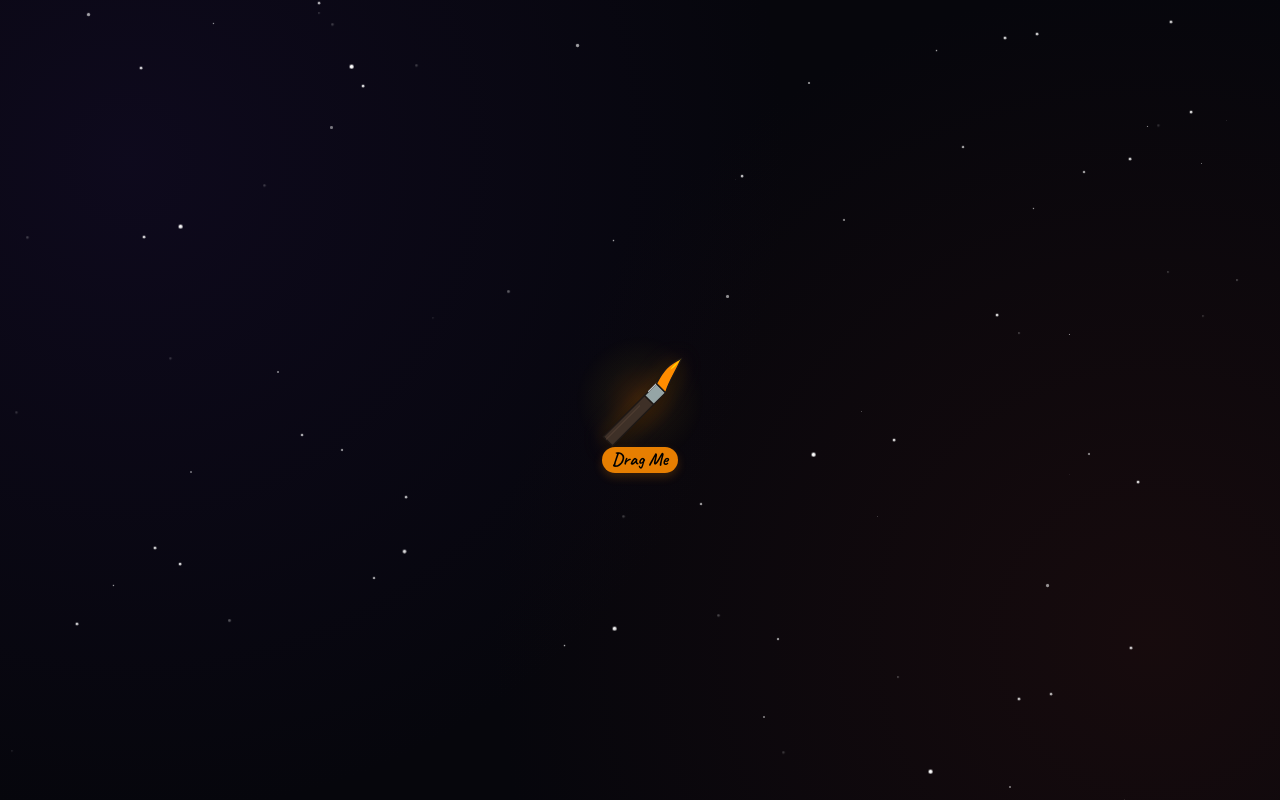
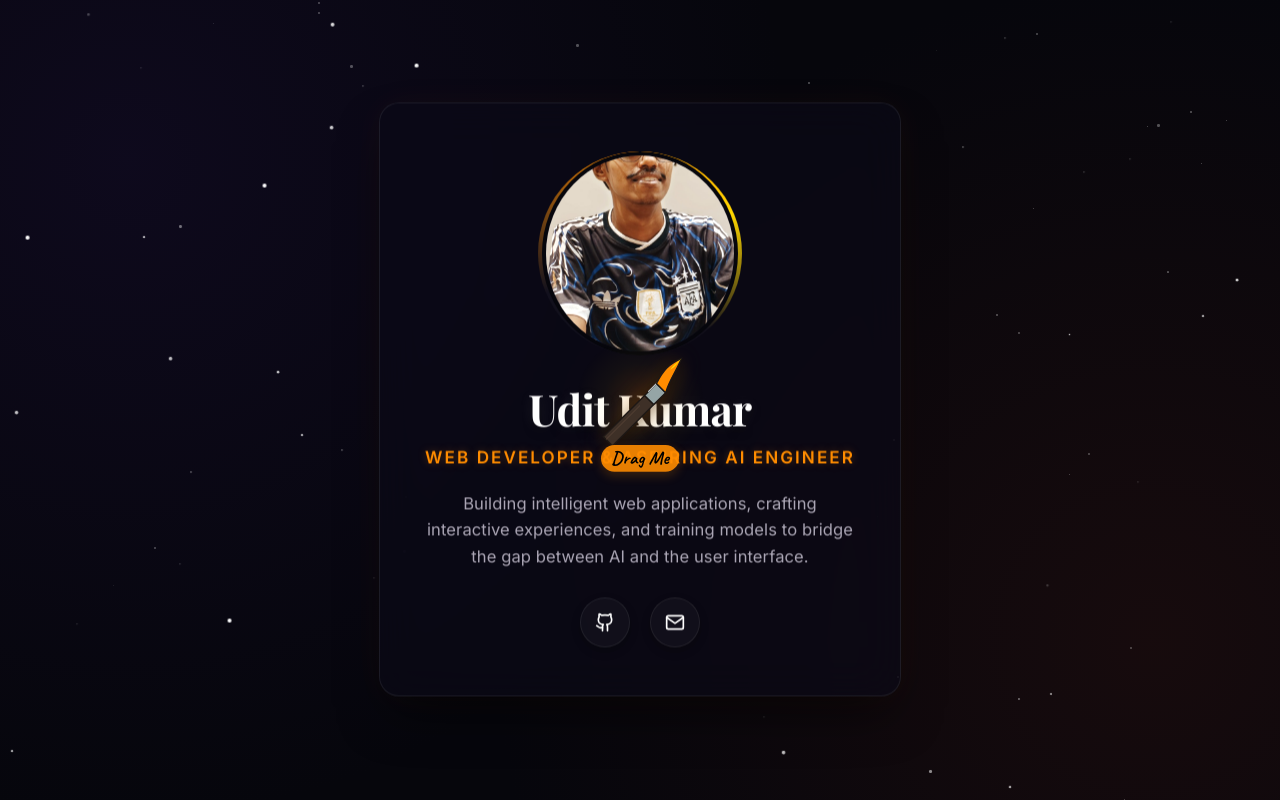
Before and after one commit to udit161/PORTFOLIO, a React (Vite) app in the folder frontend/: page / in a window 1280 px wide. Built offline with nearby package versions, Linux system fonts and the light colour scheme; a web font is replaced by a local one.

Commit message:
feat: add user profile picture and glowing glassmorphism profile card

```diff
--- a/frontend/src/App.css
+++ b/frontend/src/App.css
@@ -188,3 +188,161 @@
   0%, 100% { transform: translateY(0) scale(1); }
   50% { transform: translateY(-3px) scale(1.05); }
 }
+
+/* ==========================================================================
+   Profile Card Glassmorphism & Animations
+   ========================================================================== */
+.profile-card-wrapper {
+  position: relative;
+  z-index: 10;
+  display: flex;
+  align-items: center;
+  justify-content: center;
+  padding: 24px;
+}
+
+.profile-card {
+  background: rgba(12, 10, 24, 0.65); /* Translucent cosmic glass */
+  backdrop-filter: blur(20px);
+  -webkit-backdrop-filter: blur(20px);
+  border: 1px solid rgba(255, 255, 255, 0.08);
+  border-radius: 20px;
+  padding: 48px 40px;
+  max-width: 440px;
+  width: 100%;
+  text-align: center;
+  box-shadow:
+    0 25px 50px -12px rgba(0, 0, 0, 0.6),
+    0 0 35px rgba(255, 140, 0, 0.05);
+  animation: floatCard 6s infinite ease-in-out;
+  transition: border-color 0.3s, box-shadow 0.3s;
+}
+
+.profile-card:hover {
+  border-color: rgba(255, 140, 0, 0.2);
+  box-shadow:
+    0 30px 60px -10px rgba(0, 0, 0, 0.7),
+    0 0 40px rgba(255, 140, 0, 0.1);
+}
+
+@keyframes floatCard {
+  0%, 100% { transform: translateY(0); }
+  50% { transform: translateY(-10px); }
+}
+
+/* Rotating Neon Border Container */
+.profile-pic-border {
+  position: relative;
+  width: 196px;
+  height: 196px;
+  margin: 0 auto 28px;
+  border-radius: 50%;
+  display: flex;
+  align-items: center;
+  justify-content: center;
+  overflow: hidden;
+  background: rgba(255, 255, 255, 0.03);
+  padding: 4px;
+}
+
+/* Cosmic rotating nebula border */
+.profile-pic-border::before {
+  content: '';
+  position: absolute;
+  width: 250px;
+  height: 250px;
+  background: conic-gradient(
+    transparent,
+    var(--accent) 30%,
+    #ffd700 50%,
+    transparent 70%
+  );
+  animation: rotateBorder 8s linear infinite;
+}
+
+@keyframes rotateBorder {
+  from { transform: rotate(0deg); }
+  to { transform: rotate(360deg); }
+}
+
+.profile-pic-container {
+  position: relative;
+  z-index: 2;
+  width: 100%;
+  height: 100%;
+  border-radius: 50%;
+  overflow: hidden;
+  border: 4px solid #06060c; /* Matches space black */
+  background: #100d20;
+}
+
+.profile-pic {
+  width: 100%;
+  height: 100%;
+  object-fit: cover;
+  display: block;
+  filter: contrast(1.05) brightness(1.02);
+  transition: transform 0.6s cubic-bezier(0.165, 0.84, 0.44, 1), filter 0.4s;
+}
+
+.profile-card:hover .profile-pic {
+  transform: scale(1.08);
+  filter: contrast(1.1) brightness(1.08);
+}
+
+.profile-name {
+  font-family: var(--heading);
+  font-size: 2.4rem;
+  font-weight: 700;
+  color: var(--text-h);
+  margin: 0 0 8px 0;
+  text-shadow: 0 4px 10px rgba(0, 0, 0, 0.4), 0 0 15px rgba(255, 255, 255, 0.1);
+}
+
+.profile-title {
+  font-family: var(--sans);
+  font-size: 0.95rem;
+  font-weight: 700;
+  text-transform: uppercase;
+  letter-spacing: 0.12em;
+  color: var(--accent);
+  margin: 0 0 20px 0;
+  text-shadow: 0 0 8px rgba(255, 140, 0, 0.3);
+}
+
+.profile-bio {
+  font-family: var(--sans);
+  font-size: 0.92rem;
+  color: #aba6b5;
+  line-height: 1.6;
+  margin: 0 0 28px 0;
+}
+
+.profile-links {
+  display: flex;
+  justify-content: center;
+  gap: 20px;
+}
+
+.profile-link-btn {
+  background: rgba(255, 255, 255, 0.03);
+  border: 1px solid rgba(255, 255, 255, 0.08);
+  color: #ffffff;
+  width: 48px;
+  height: 48px;
+  border-radius: 50%;
+  display: flex;
+  align-items: center;
+  justify-content: center;
+  transition: all 0.3s cubic-bezier(0.25, 0.8, 0.25, 1);
+  cursor: pointer;
+  box-shadow: 0 4px 10px rgba(0, 0, 0, 0.2);
+}
+
+.profile-link-btn:hover {
+  background: var(--accent-bg);
+  border-color: var(--accent-border);
+  color: var(--accent);
+  box-shadow: 0 0 15px var(--accent-bg);
+  transform: translateY(-3px) scale(1.05);
+}
--- a/frontend/src/App.jsx
+++ b/frontend/src/App.jsx
@@ -1,5 +1,6 @@
 import { useState, useEffect, useRef } from 'react';
 import DraggableBrush from './components/DraggableBrush';
+import userPic from './assets/user_pic.jpg';
 import './App.css';
 
 // Pre-generate static stars for performance
@@ -111,7 +112,37 @@ export default function App() {
         />
       ))}
 
-      {/* 4. Draggable Paintbrush (Floating on top) */}
+      {/* 4. Main Profile Component (Web Dev & AI Engineer Profile Card) */}
+      <div className="profile-card-wrapper">
+        <div className="profile-card paper-texture">
+          <div className="profile-pic-border">
+            <div className="profile-pic-container">
+              <img src={userPic} alt="Udit Kumar" className="profile-pic" />
+            </div>
+          </div>
+          <h1 className="profile-name">Udit Kumar</h1>
+          <p className="profile-title">Web Developer &amp; Aspiring AI Engineer</p>
+          <p className="profile-bio">
+            Building intelligent web applications, crafting interactive experiences, and training models to bridge the gap between AI and the user interface.
+          </p>
+          <div className="profile-links">
+            <a href="https://github.com" target="_blank" rel="noreferrer" title="GitHub" className="profile-link-btn">
+              <svg viewBox="0 0 24 24" width="20" height="20" stroke="currentColor" strokeWidth="2" fill="none" strokeLinecap="round" strokeLinejoin="round" aria-hidden="true" style={{ display: 'block' }}>
+                <path d="M15 22v-4a4.8 4.8 0 0 0-1-3.5c3 0 6-2 6-5.5.08-1.25-.27-2.48-1-3.5.28-1.15.28-2.35 0-3.5 0 0-1 0-3 1.5-2.64-.5-5.36-.5-8 0C6 2 5 2 5 2c-.3 1.15-.3 2.35 0 3.5A5.403 5.403 0 0 0 4 9c0 3.5 3 5.5 6 5.5-.39.49-.68 1.05-.85 1.65-.17.6-.22 1.23-.15 1.85v4"></path>
+                <path d="M9 18c-4.51 2-5-2-7-2"></path>
+              </svg>
+            </a>
+            <a href="mailto:udit.kumar@example.com" title="Email Udit" className="profile-link-btn">
+              <svg viewBox="0 0 24 24" width="20" height="20" stroke="currentColor" strokeWidth="2" fill="none" strokeLinecap="round" strokeLinejoin="round" aria-hidden="true" style={{ display: 'block' }}>
+                <path d="M4 4h16c1.1 0 2 .9 2 2v12c0 1.1-.9 2-2 2H4c-1.1 0-2-.9-2-2V6c0-1.1.9-2 2-2z"></path>
+                <polyline points="22,6 12,13 2,6"></polyline>
+              </svg>
+            </a>
+          </div>
+        </div>
+      </div>
+
+      {/* 5. Draggable Paintbrush (Floating on top) */}
       <DraggableBrush onMove={handleBrushMove} />
 
     </div>
```
Also changed, not shown: frontend/src/assets/user_pic.jpg (added).
